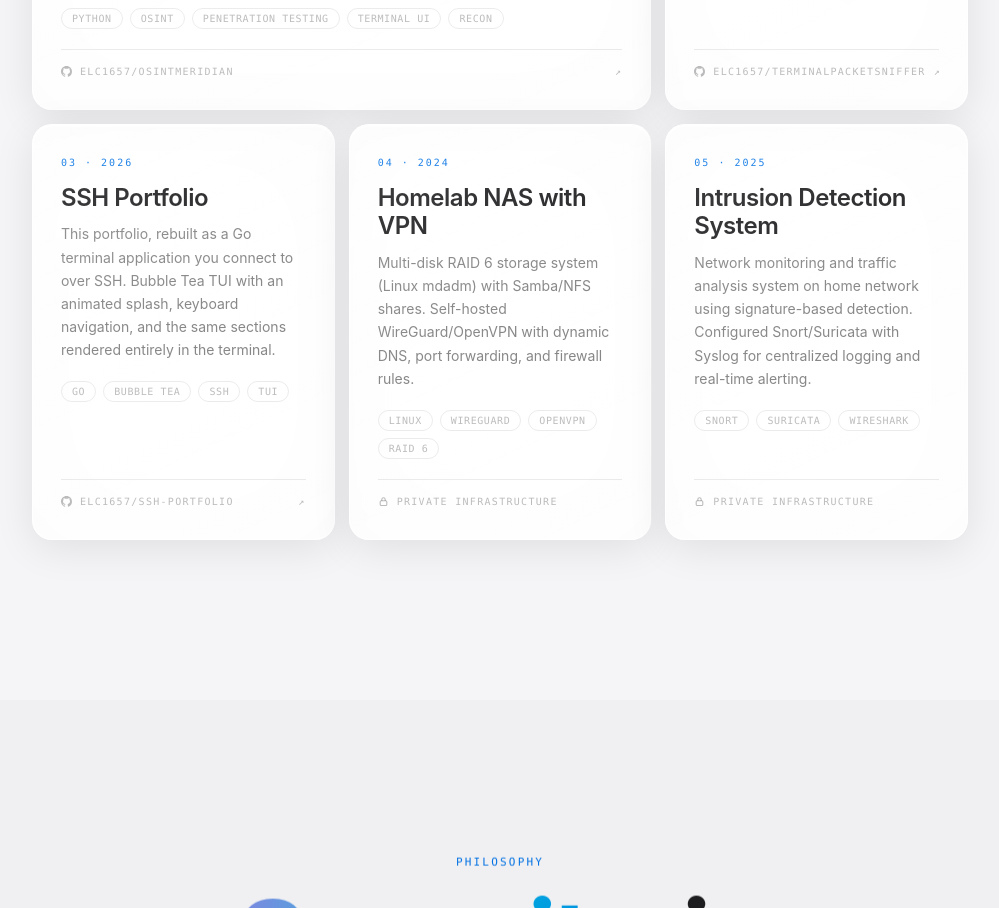
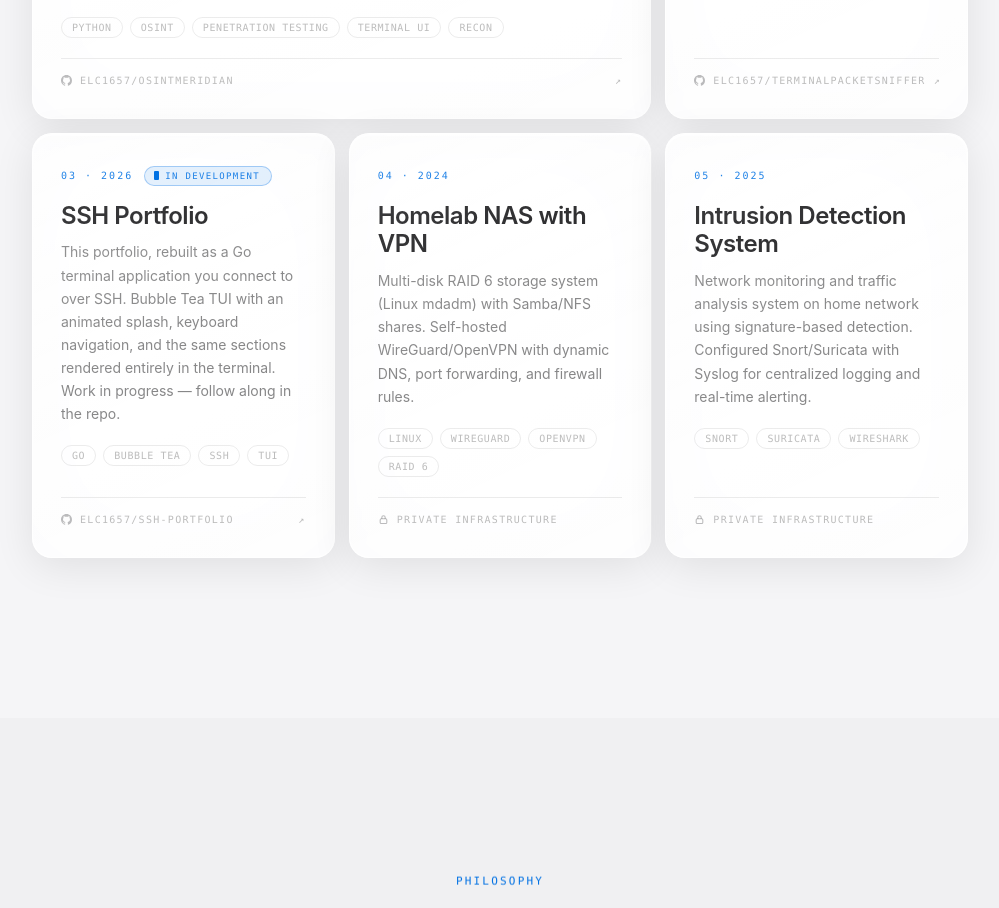
Before and after one commit to ELC1657/Websiteportfolio, a plain HTML site: page index.html in a window 1280 px wide. Shown: the part 3186-4094 px from the top of the page, without its empty margins (140-1139 px from the left). Drawn offline with Linux system fonts and the light colour scheme.

Commit message:
Add in-development badge to SSH Portfolio, correct staff count
- Blinking CSS block cursor + 'In development' pill on the SSH card
- Sweeping specular top edge on the in-progress card
- Hover: fill deepens, inset glow, cursor blink accelerates
- Align card header heights so all titles share a baseline
- Correct Discriptions

```diff
--- a/index.html
+++ b/index.html
@@ -599,6 +599,57 @@ a.bc:hover .bc-foot { color: var(--accent); }
 a.bc:hover .bc-foot-arr { transform: translate(3px,-3px); }
 .bc-foot svg { width: 11px; height: 11px; flex-shrink: 0; }
 
+/* ── WORK IN PROGRESS BADGE ── */
+.bc-head { display: flex; align-items: center; gap: 11px; flex-wrap: wrap; margin-bottom: 16px; }
+/* Match the badge's height so titles share a baseline with the badge-less cards */
+.bc-num { line-height: 20px; }
+.bc-head .bc-num { margin-bottom: 0; }
+.bc-wip {
+  display: inline-flex; align-items: center; gap: 6px;
+  padding: 4px 11px 4px 9px; border-radius: 999px;
+  font-family: var(--sf-mono); font-size: 9px;
+  letter-spacing: .15em; text-transform: uppercase;
+  color: var(--accent); white-space: nowrap;
+  background: color-mix(in srgb, var(--accent) 12%, transparent);
+  border: .5px solid color-mix(in srgb, var(--accent) 34%, transparent);
+  transform-origin: left center;
+  transition:
+    background .32s var(--ease),
+    border-color .32s var(--ease),
+    box-shadow .4s var(--ease),
+    transform .32s var(--ease);
+}
+/* Hover: the badge lights up rather than lifting — deliberately unlike the tag
+   pills below, and the cursor blinks faster, as if the build sped up. */
+a.bc:hover .bc-wip {
+  background: color-mix(in srgb, var(--accent) 24%, transparent);
+  border-color: color-mix(in srgb, var(--accent) 62%, transparent);
+  /* inset so the glow is clipped to the pill instead of blooming outside it */
+  box-shadow: inset 0 0 10px color-mix(in srgb, var(--accent) 32%, transparent);
+  transform: scale(1.06);
+}
+a.bc:hover .bc-wip-cur { animation-duration: .42s; }
+/* Blinking block cursor — the project is a terminal app, so the cue is one too.
+   Drawn in CSS rather than a glyph: block characters sit on the text baseline
+   and can't be optically centred inside the pill. */
+.bc-wip-cur {
+  width: 5px; height: 9px; border-radius: 1px;
+  background: currentColor; flex-shrink: 0;
+  animation: wipBlink 1.1s steps(1) infinite;
+}
+@keyframes wipBlink { 0%, 50% { opacity: 1 } 50.01%, 100% { opacity: 0 } }
+
+/* The specular top edge sweeps instead of sitting still: still being built */
+.bc-building::after {
+  background: linear-gradient(90deg, transparent, rgba(255,255,255,.55) 35%, #fff 50%, rgba(255,255,255,.55) 65%, transparent);
+  background-size: 55% 100%; background-repeat: no-repeat;
+  animation: buildSweep 3.6s var(--ease) infinite;
+}
+@keyframes buildSweep {
+  0%   { background-position: -70% 0; }
+  100% { background-position: 170% 0; }
+}
+
 /* Give the tilt somewhere to project into — without this, rotateX/Y render flat */
 .bento, .skills-grid, .writing-grid, .c-links { perspective: 1400px; }
 
@@ -623,6 +674,8 @@ a.bc:hover .bc-foot-arr { transform: translate(3px,-3px); }
     opacity: 1 !important; transform: none !important; filter: none !important;
   }
   .mq-track, .mq-track.rev, .bc-viz-term { animation: none !important; }
+  .bc-wip-cur { opacity: 1 !important; }
+  .bc-building::after { animation: none !important; background-position: 50% 0 !important; }
 }
 
 @media (max-width: 740px) {
@@ -761,10 +814,13 @@ a.bc:hover .bc-foot-arr { transform: translate(3px,-3px); }
           ELC1657/terminalpacketsniffer<span class="bc-foot-arr">↗</span>
         </div>
       </a>
-      <a href="https://github.com/ELC1657/SSH-portfolio" target="_blank" rel="noopener" class="glass bc r d2">
-        <span class="bc-num">03 · 2026</span>
+      <a href="https://github.com/ELC1657/SSH-portfolio" target="_blank" rel="noopener" class="glass bc bc-building r d2">
+        <div class="bc-head">
+          <span class="bc-num">03 · 2026</span>
+          <span class="bc-wip"><span class="bc-wip-cur"></span>In development</span>
+        </div>
         <h3 class="bc-title">SSH Portfolio</h3>
-        <p class="bc-desc">This portfolio, rebuilt as a Go terminal application you connect to over SSH. Bubble Tea TUI with an animated splash, keyboard navigation, and the same sections rendered entirely in the terminal.</p>
+        <p class="bc-desc">This portfolio, rebuilt as a Go terminal application you connect to over SSH. Bubble Tea TUI with an animated splash, keyboard navigation, and the same sections rendered entirely in the terminal. Work in progress — follow along in the repo.</p>
         <div class="bc-tags"><span class="bc-tag">Go</span><span class="bc-tag">Bubble Tea</span><span class="bc-tag">SSH</span><span class="bc-tag">TUI</span></div>
         <div class="bc-foot">
           <svg viewBox="0 0 16 16" fill="currentColor" aria-hidden="true"><path d="M8 0C3.58 0 0 3.58 0 8c0 3.54 2.29 6.53 5.47 7.59.4.07.55-.17.55-.38 0-.19-.01-.82-.01-1.49-2.01.37-2.53-.49-2.69-.94-.09-.23-.48-.94-.82-1.13-.28-.15-.68-.52-.01-.53.63-.01 1.08.58 1.23.82.72 1.21 1.87.87 2.33.66.07-.52.28-.87.51-1.07-1.78-.2-3.64-.89-3.64-3.95 0-.87.31-1.59.82-2.15-.08-.2-.36-1.02.08-2.12 0 0 .67-.21 2.2.82.64-.18 1.32-.27 2-.27.68 0 1.36.09 2 .27 1.53-1.04 2.2-.82 2.2-.82.44 1.1.16 1.92.08 2.12.51.56.82 1.27.82 2.15 0 3.07-1.87 3.75-3.65 3.95.29.25.54.73.54 1.48 0 1.07-.01 1.93-.01 2.2 0 .21.15.46.55.38A8.01 8.01 0 0 0 16 8c0-4.42-3.58-8-8-8Z"/></svg>
@@ -911,7 +967,7 @@ a.bc:hover .bc-foot-arr { transform: translate(3px,-3px); }
         <div class="tl-yr">Jun 2024 – Dec 2025</div>
         <div class="tl-role">Cybersecurity Specialist &amp; IT Administrator</div>
         <div class="tl-org">Paestum Resorts</div>
-        <div class="tl-info">Designed and deployed RAID 5 NAS for sensitive business data. Conducted security assessments of IT infrastructure, managed network deployment, and led cross-functional teams of up to 50 staff.</div>
+        <div class="tl-info">Designed and deployed RAID 5 NAS for sensitive business data. Conducted security assessments of IT infrastructure, managed network deployment, and led cross-functional teams of up to 30 staff.</div>
       </div>
       <div class="tlr r d3">
         <div class="tl-yr">2018 – 2019</div>
```
